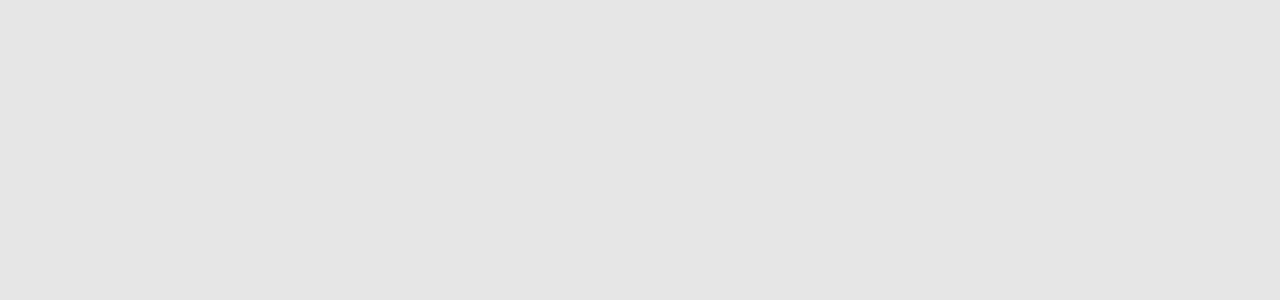
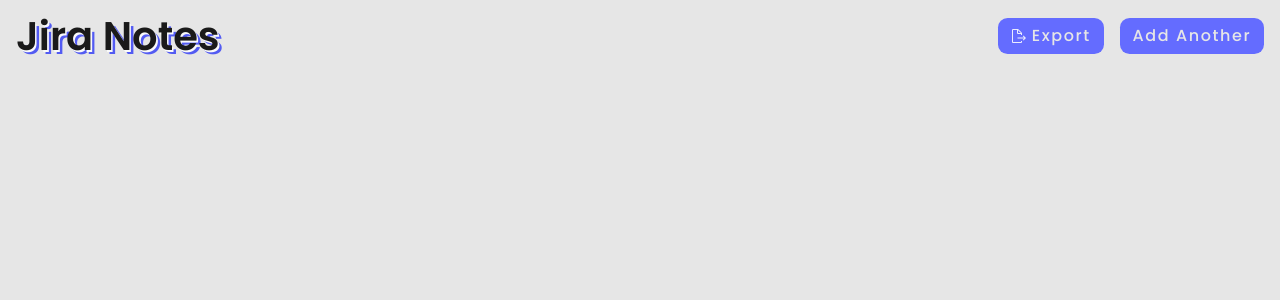
Before and after one commit to ehtishamalik/JiraNote, a React (Vite) app: page / in a window 1280 px wide. Shown: the top 300 px of the page. Built offline with nearby package versions, Linux system fonts and the light colour scheme.

Commit message:
Updated button and added header

```diff
--- a/index.html
+++ b/index.html
@@ -3,6 +3,9 @@
   <head>
     <meta charset="UTF-8" />
     <link rel="icon" type="image/svg+xml" href="/vite.svg" />
+    <link rel="preconnect" href="https://fonts.googleapis.com" />
+    <link rel="preconnect" href="https://fonts.gstatic.com" crossorigin />
+    <link href="https://fonts.googleapis.com/css2?family=Poppins:wght@300;400;500;600&display=swap" rel="stylesheet" />
     <meta name="viewport" content="width=device-width, initial-scale=1.0" />
     <title>JiraNote</title>
   </head>
--- a/src/App.tsx
+++ b/src/App.tsx
@@ -1,7 +1,12 @@
+import { Header } from './components/Header';
 import './styles/index.scss';
 
 function App() {
-  return <></>;
+  return (
+    <>
+      <Header />
+    </>
+  );
 }
 
 export default App;
--- a/src/components/Button/component.tsx
+++ b/src/components/Button/component.tsx
@@ -18,15 +18,18 @@
       buttonIcon = IconExport;
       break;
   }
+
   return (
     <button
       type="button"
       className={clsx('jn-button', `jn-button__${size}`)}
       onClick={() => onclickCallback?.()}
     >
-      <span className="jn-button__icon">
-        <img src={buttonIcon} alt="button icon" />
-      </span>
+      {buttonIcon && (
+        <span className="jn-button__icon">
+          <img src={buttonIcon} alt="button icon" />
+        </span>
+      )}
       <span className="jn-button__text">{text}</span>
     </button>
   );
--- /dev/null
+++ b/src/components/Header/component.tsx
@@ -0,0 +1,16 @@
+import { Button } from '../Button';
+import { HeaderProps } from './types';
+
+export const Header = ({}: HeaderProps) => {
+  return (
+    <header className="header">
+      <div className="header__container">
+        <h1 className="header__heading">jira notes</h1>
+        <div className="header__actions">
+          <Button text="export" icon="export" />
+          <Button text="add another" />
+        </div>
+      </div>
+    </header>
+  );
+};
--- /dev/null
+++ b/src/components/Header/index.ts
@@ -0,0 +1 @@
+export * from './component';
--- /dev/null
+++ b/src/components/Header/types.ts
@@ -0,0 +1 @@
+export type HeaderProps = {};
--- a/src/styles/base.scss
+++ b/src/styles/base.scss
@@ -1,7 +1,6 @@
 @use "./variables" as *;
 
 :root {
-  font-family: Inter, system-ui, Avenir, Helvetica, Arial, sans-serif;
   font-synthesis: none;
   text-rendering: optimizeLegibility;
   -webkit-font-smoothing: antialiased;
@@ -15,6 +14,7 @@
 }
 
 body {
+  font-family: $font-familty;
   color: $color-primary;
   background-color: $color-tertiary;
   line-height: $line-height;
--- a/src/styles/buttons.scss
+++ b/src/styles/buttons.scss
@@ -22,12 +22,16 @@
     }
 
     &__text {
+      font-family: $font-familty;
+      color: $button-color;
       font-weight: $button-font-weight;
-      font-family: $button-font-family;
       letter-spacing: $button-letter-spacing;
       line-height: $button-line-height;
+      text-transform: capitalize;
     }
+  }
 
+  &.jn-button {
     &__small {
       gap: $button-small-gap;
       padding: $button-small-padding;
--- a/src/styles/index.scss
+++ b/src/styles/index.scss
@@ -2,3 +2,4 @@
 @use "./buttons";
 @use "./select";
 @use "./inputfield";
+@use "./page";
--- /dev/null
+++ b/src/styles/page.scss
@@ -0,0 +1,24 @@
+@use "./variables" as *;
+
+.header {
+  .header {
+    &__container {
+      display: flex;
+      justify-content: space-between;
+      align-items: center;
+      padding: 1rem;
+    }
+
+    &__heading {
+      text-transform: capitalize;
+      font-size: 2.5rem;
+      text-shadow: $text-shadow;
+    }
+
+    &__actions {
+      display: inline-flex;
+      place-items: center;
+      gap: 1rem;
+    }
+  }
+}
--- a/src/styles/variables.scss
+++ b/src/styles/variables.scss
@@ -17,7 +17,9 @@
 $text-light: 300;
 $text-normal: 400;
 $text-bold: 500;
-$text-bolder: 700;
+$text-bolder: 600;
+
+$font-familty: "Poppins", sans-serif;
 
 $line-height: 1;
 
@@ -25,10 +27,12 @@
 $transition: 0.2s linear;
 $border-radius: 0.5rem;
 $box-shadow: 0 0.5rem 0.5rem 0.25rem rgba($color-secondary, 0.2);
+$text-shadow: 0.1rem 0.1rem 0 $color-white,
+  0.25rem 0.25rem 0 $color-accent-hover;
 
 // Buttons
-$button-font-weight: 600;
-$button-font-family: inherit;
+$button-color: $color-tertiary;
+$button-font-weight: $text-bold;
 $button-letter-spacing: 0.1rem;
 $button-line-height: 1;
 $button-border-radius: 0.6rem;
```
